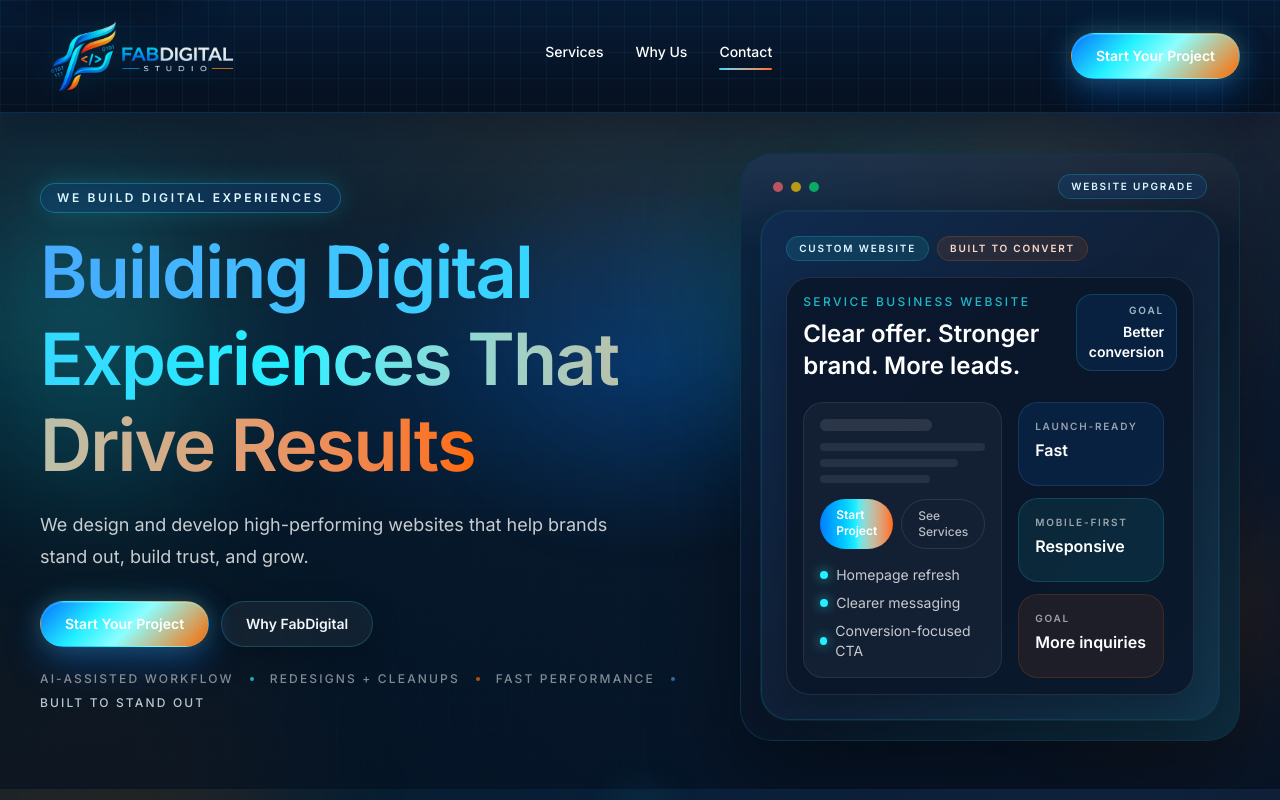
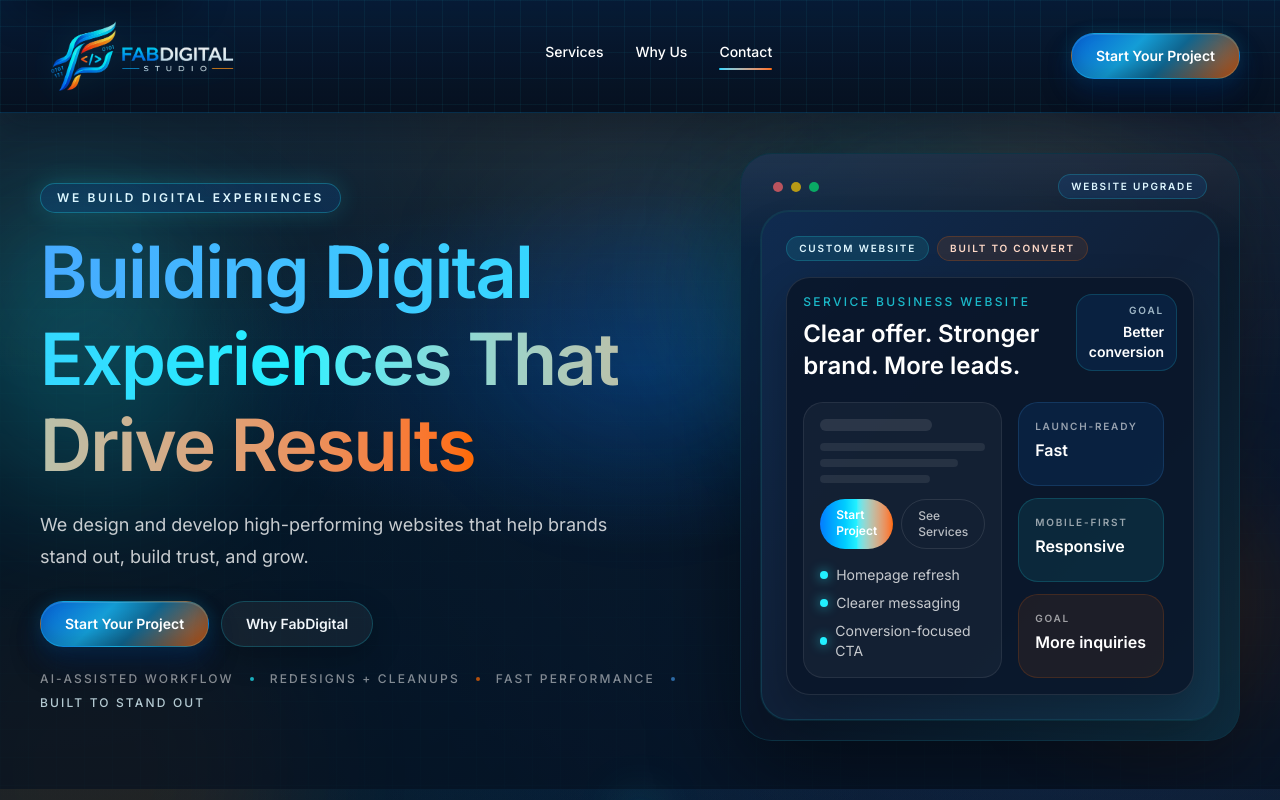
Before and after one commit to fabylv/fabdigitalstudio.com, a React (Vite) app: page / in a window 1280 px wide. Shown: the top 800 px of the page. Built offline with nearby package versions, Linux system fonts and the light colour scheme.

Commit message:
style: deepen primary button contrast

```diff
--- a/src/index.css
+++ b/src/index.css
@@ -91,37 +91,39 @@ img {
   @apply inline-flex items-center justify-center rounded-full px-6 py-3 text-sm font-semibold text-white
   transition-all duration-300;
 
-  border: 1px solid rgba(34, 240, 255, 0.18);
+  border: 1px solid rgba(34, 240, 255, 0.14);
   background-image: linear-gradient(
     135deg,
-	#0872ff 0%,
-	#22f0ff 32%,
-	#8cfeff 54%,
-	#ff6a00 100%
+	#065fd4 0%,
+	#149dd6 36%,
+	#0f658f 58%,
+	#c95510 100%
   );
 
 	box-shadow:
-		0 16px 38px rgba(8, 114, 255, 0.3),
-		0 0 30px rgba(34, 240, 255, 0.22),
-		0 0 18px rgba(255, 106, 0, 0.14),
-		inset 0 1px 0 rgba(255, 255, 255, 0.18);
+		0 18px 30px rgba(1, 10, 28, 0.42),
+		0 12px 26px rgba(5, 95, 212, 0.24),
+		0 0 18px rgba(34, 240, 255, 0.12),
+		inset 0 1px 0 rgba(255, 255, 255, 0.12),
+		inset 0 -8px 16px rgba(0, 0, 0, 0.14);
 }
 
 .button-primary:hover {
   background-image: linear-gradient(
     135deg,
-	#2390ff 0%,
-	#52f6ff 32%,
-	#a4ffff 54%,
-	#ff842e 100%
+	#0a70f0 0%,
+	#20b4ee 36%,
+	#1474a3 58%,
+	#e46716 100%
   );
 
 	box-shadow:
-		0 18px 42px rgba(8, 114, 255, 0.34),
-		0 0 36px rgba(34, 240, 255, 0.28),
-		0 0 22px rgba(255, 106, 0, 0.16),
-		inset 0 1px 0 rgba(255, 255, 255, 0.24);
-  transform: translateY(-1px) scale(1.01);
+		0 22px 36px rgba(1, 10, 28, 0.46),
+		0 14px 30px rgba(5, 95, 212, 0.28),
+		0 0 22px rgba(34, 240, 255, 0.16),
+		inset 0 1px 0 rgba(255, 255, 255, 0.16),
+		inset 0 -8px 18px rgba(0, 0, 0, 0.12);
+  transform: translateY(-1px);
 }
 
 .button-secondary {
```
